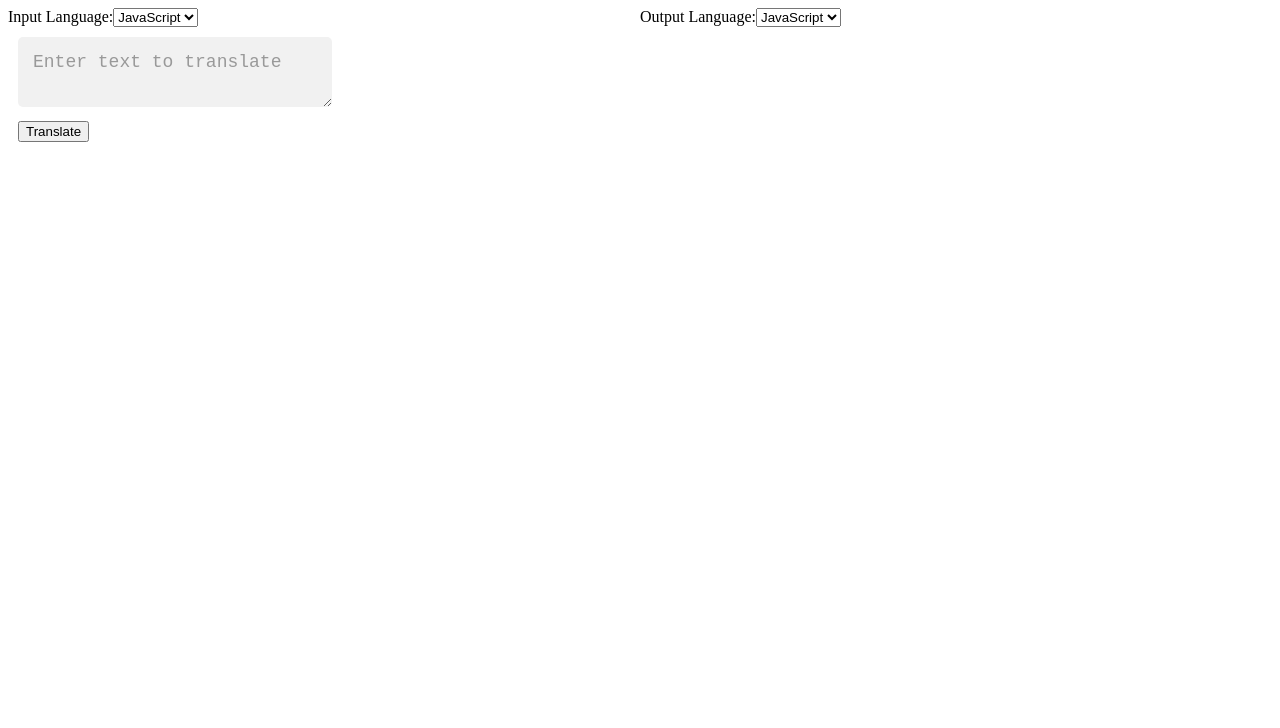
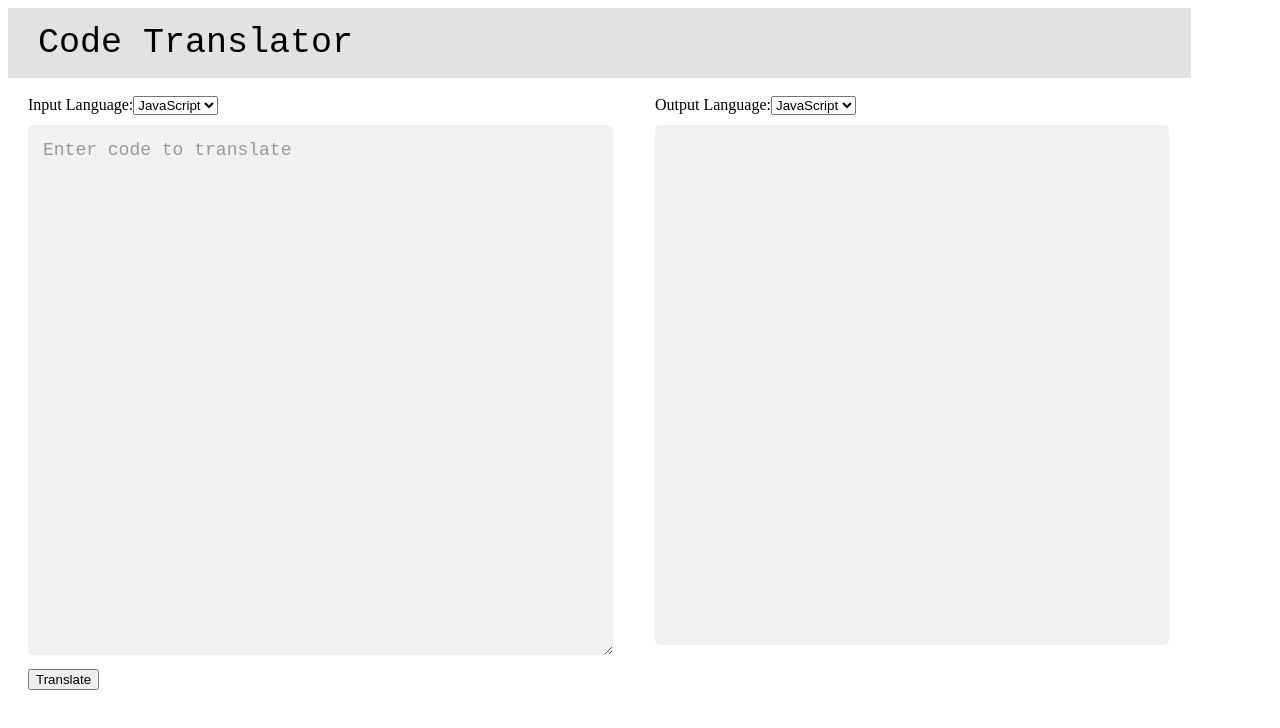
Before and after one commit to tschwichtenberg/gptapp, a Next.js app: page / in a window 1280 px wide. Shown: the top 728 px of the page. Built offline with nearby package versions, Linux system fonts and the light colour scheme.

Commit message:
added some styling

```diff
--- a/src/pages/api/openai.js
+++ b/src/pages/api/openai.js
@@ -12,7 +12,7 @@ export default async (req, res) => {
     const completion = await openai.createCompletion({
       model: "text-davinci-003",
       prompt: `${req.body.prompt}`,
-      max_tokens: 100,
+      max_tokens: 300,
     });
 
     res.status(200).json({ text: `${completion.data.choices[0].text}` });
--- a/src/pages/index.js
+++ b/src/pages/index.js
@@ -34,8 +34,11 @@ export default function Home() {
   };
 
   return (
+    <>
+    <div className='header'>Code Translator</div>
+    <br/>
     <div style={{ display: 'flex' }}>
-      <div style={{ flex: 1 }}>
+      <div className="input-box" style={{ flex: 1 }}>
         <form onSubmit={handleSubmit}>
           <label>
             Input Language:
@@ -47,7 +50,9 @@ export default function Home() {
             >
               <option value="javascript">JavaScript</option>
               <option value="python">Python</option>
+              <option value="java">Java</option>
               <option value="c++">C++</option>
+              <option value="c#">C#</option>
             </select>
           <br />
           <div className="input-field">
@@ -55,7 +60,7 @@ export default function Home() {
             name="input"
             value={input}
             onChange={(event) => setInput(event.target.value)}
-            placeholder="Enter text to translate"
+            placeholder="Enter code to translate"
           />
           <div className="submit-button">
             <button type="submit" onClick={handleSubmit}>
@@ -74,14 +79,16 @@ export default function Home() {
             value={outputLanguage}
             onChange={(event) => setOutputLanguage(event.target.value)}
           >
-            <option value="javascript">JavaScript</option>
-            <option value="python">Python</option>
-            <option value="c++">C++</option>
+              <option value="javascript">JavaScript</option>
+              <option value="python">Python</option>
+              <option value="java">Java</option>
+              <option value="c++">C++</option>
+              <option value="c#">C#</option>
           </select>
         </label>
-        <br />
-        <div style={{ whiteSpace: 'pre-wrap'}}>{output}</div>
+        <div className='output-field'>{output}</div>
       </div>
     </div>
+  </>
   );
 }
--- a/src/styles/globals.css
+++ b/src/styles/globals.css
@@ -1,12 +1,24 @@
+  .header {
+    font-family: monospace;
+    background-color:rgb(228, 225, 225);
+    font-size:35px;
+    padding:15px;
+    padding-left:30px;
+    width:90%
+  }
 
+  .input-box {
+    margin-left:20px;
+    margin-right: 10px;
+  }
   .input-field {
-    padding: 10px;
     position: relative;
-    height: 100%;
-    width:45%;
+    height: 500px;
+    width:90%;
   }
 
   .input-field textarea {
+    margin-top:10px;
     width: 100%;
     height: 100%;
     padding: 15px;
@@ -22,3 +34,20 @@
   .input-field textarea::placeholder {
     color: #999;
   }
+
+  .output-field {
+    margin-top:10px;
+    margin-right:20px;
+    padding: 10px;
+    position: relative;
+    height: 500px;
+    width: 80%;
+    font-size: 18px;
+    font-family: monospace;
+    border: none;
+    border-radius: 5px;
+    background-color: #f1f1f1;
+    margin-bottom: 10px;
+    resize: vertical;
+    white-space: pre-wrap;
+  }
```
